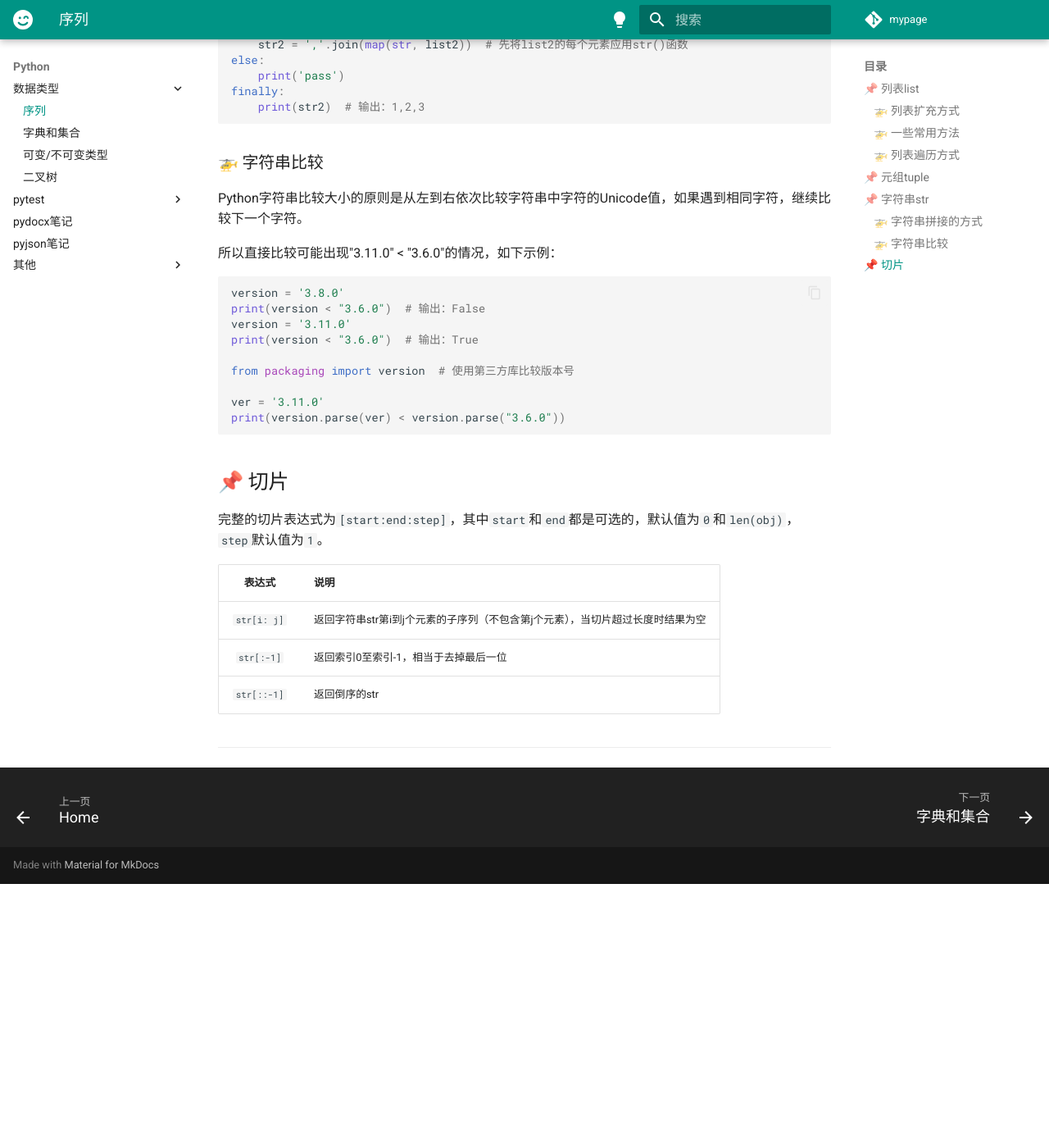
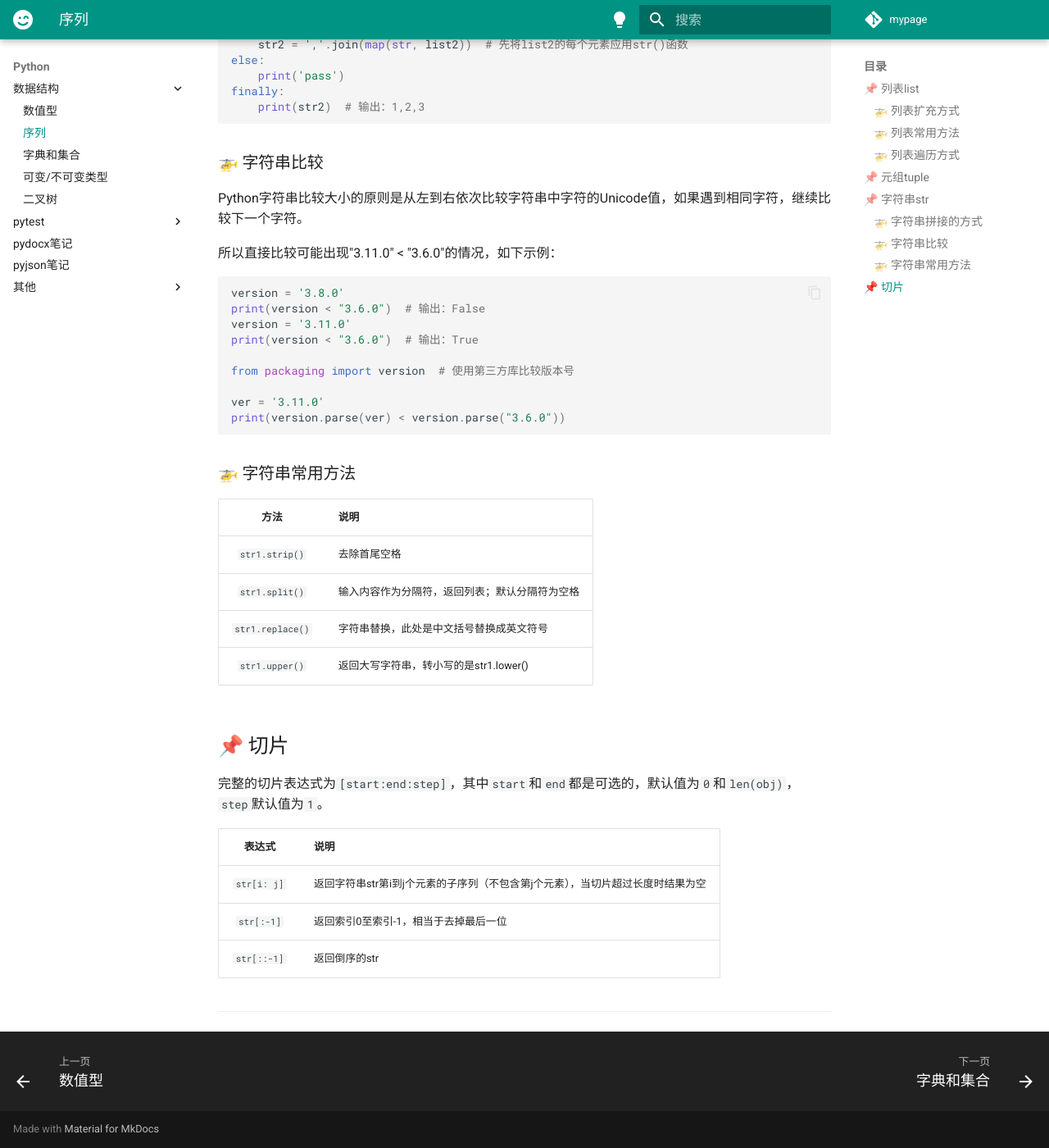
Before and after one commit to Jork-S-B/Jork-S-B.github.io, an MkDocs documentation site: the page built from docs/python/structure/sequence.md, in a window 1280 px wide and 1400 px high, scrolled down 2385 px. Shown: the whole window at 82% size. Built offline with MkDocs 1.6.1 and Material for MkDocs 9.7.7, drawn with Linux system fonts in a browser that asks for light colours; before the commit the page ends 3463 px from its top, so only the background shows below that.

Commit message:
补充python数据类型、JSON笔记

````diff
--- a/docs/python/structure/sequence.md
+++ b/docs/python/structure/sequence.md
@@ -13,7 +13,7 @@
 |            +或者+=            | 类似extend   |
 |      `insert(0,'666')`      | 在索引位置插入列表项 |
 
-### 🚁 一些常用方法
+### 🚁 列表常用方法
 
 |           方法            | 补充说明                                     |
 |:-----------------------:|:-----------------------------------------|
@@ -125,6 +125,15 @@ print(version.parse(ver) < version.parse("3.6.0"))
 
 ```
 
+### 🚁 字符串常用方法
+
+|        方法        | 说明                        |
+|:----------------:|:--------------------------|
+|  `str1.strip()`  | 去除首尾空格                    |
+|  `str1.split()`  | 输入内容作为分隔符，返回列表；默认分隔符为空格   |
+| `str1.replace()` | 字符串替换，此处是中文括号替换成英文符号      |
+|  `str1.upper()`  | 返回大写字符串，转小写的是str1.lower() |
+
 ## 📌 切片
 
 完整的切片表达式为`[start:end:step]`，其中`start`和`end`都是可选的，默认值为`0`和`len(obj)`，`step`默认值为`1`。
--- a/mkdocs.yml
+++ b/mkdocs.yml
@@ -6,7 +6,8 @@ site_name: whm
 nav:
 - Home: index.md
 - Python:
-    - 数据类型:
+    - 数据结构:
+      - 数值型: python/structure/number.md
       - 序列: python/structure/sequence.md
       - 字典和集合: python/structure/dict&set.md
       - 可变/不可变类型: python/structure/mutable&immutable.md
````
Also changed, not shown: docs/python/pyjson/pyjson_notes.md (+3 -3 lines), docs/python/structure/dict&set.md (+1 -1 lines), docs/python/structure/number.md (added, +28 -0 lines).
